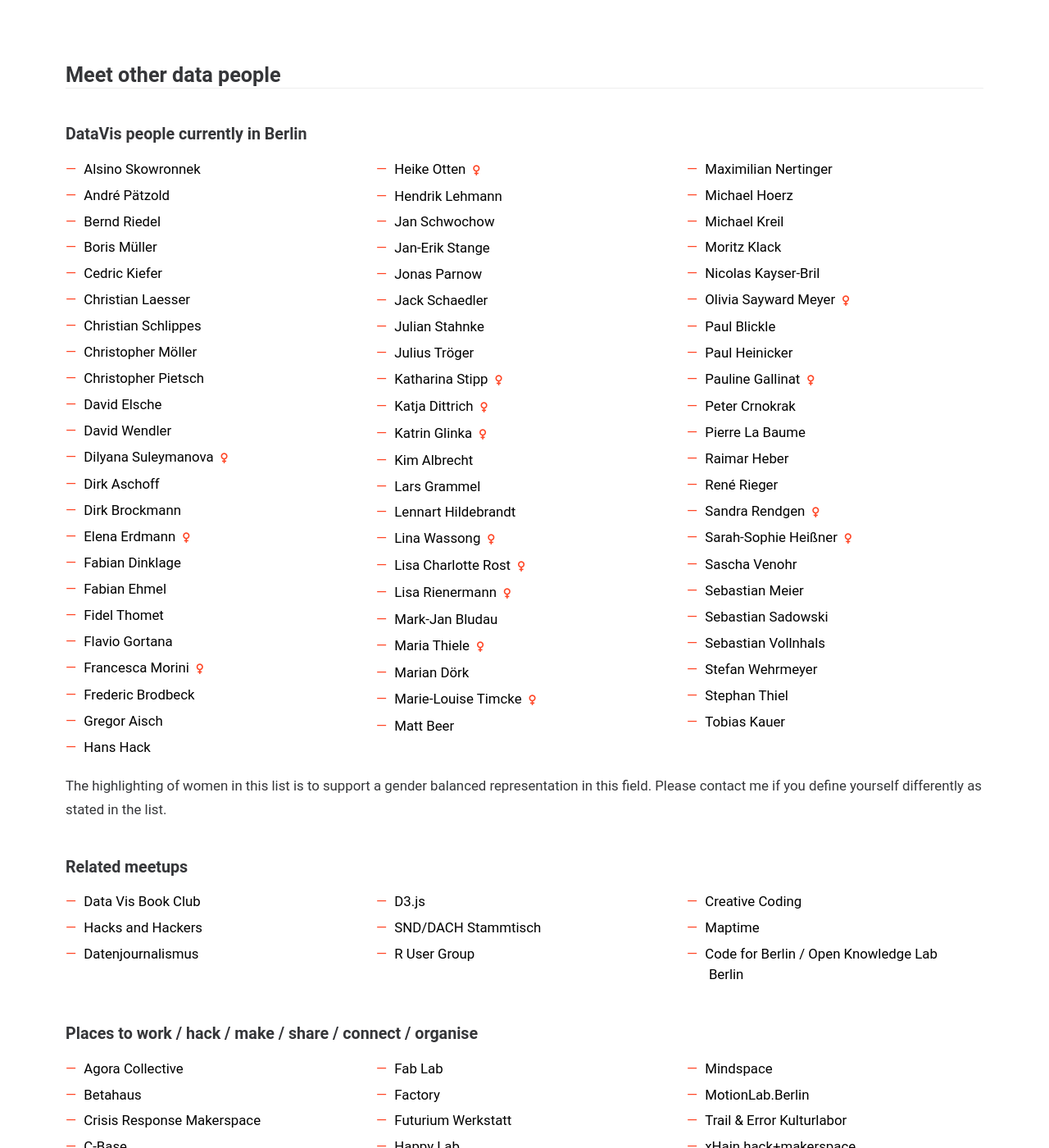
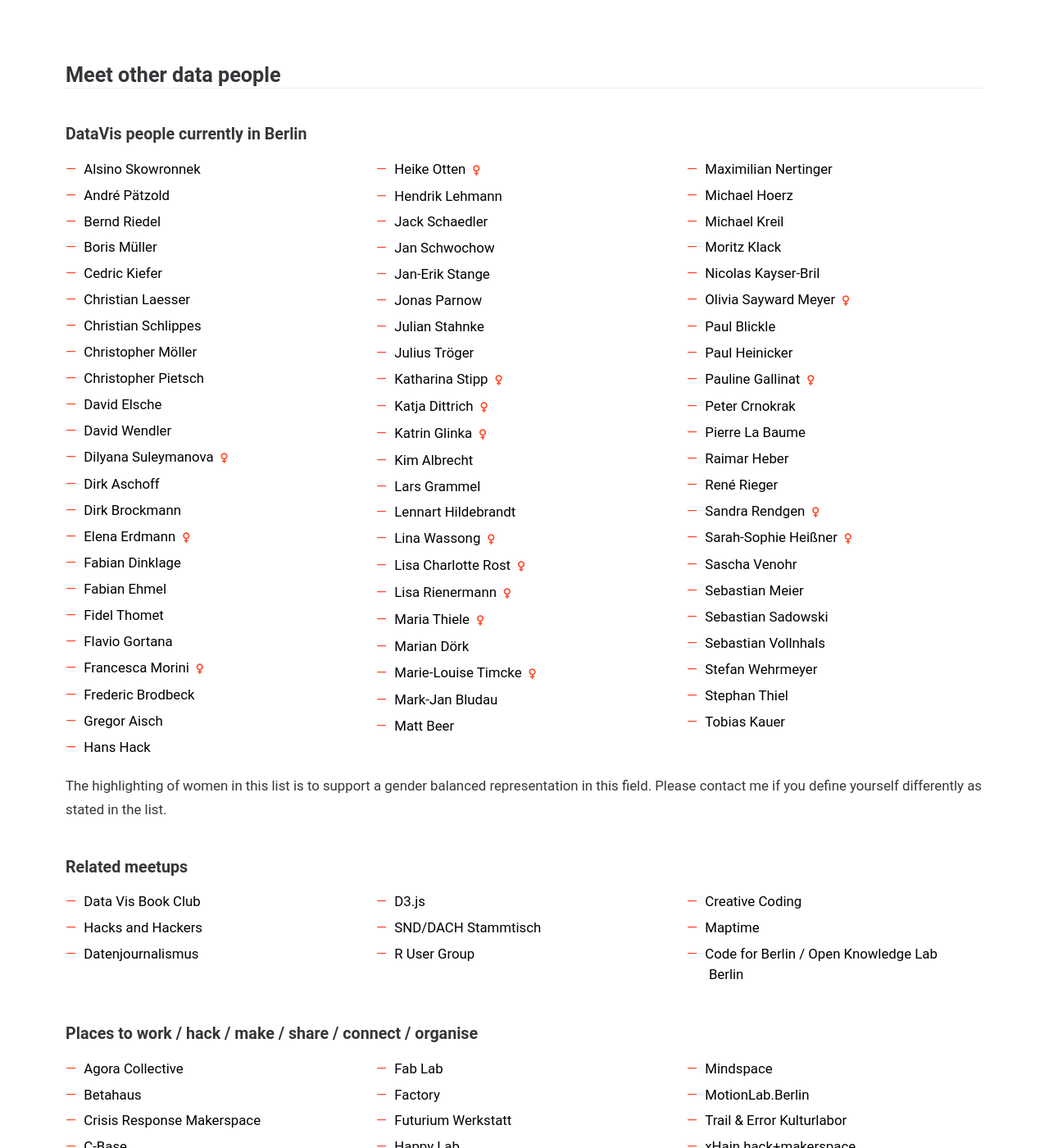
Before and after one commit to Data-Visualization-Berlin/datavis.berlin, a Jekyll site: the page built from index.html, in a window 1280 px wide and 1400 px high, scrolled down 1894 px. Shown: the whole window at 82% size. Built offline with Jekyll 4.4.1, drawn with Linux system fonts in a browser that asks for light colours; some of the changed lines change nothing that is shown.

Commit message:
Correct order

```diff
--- a/index.html
+++ b/index.html
@@ -160,10 +160,10 @@ layout: home
         <li><a href="https://twitter.com/hnshck">Hans Hack</a></li>
         <li><a href="https://twitter.com/HeikeOtten_">Heike Otten <i class="demo-icon icon-female"></i></a></li>
         <li><a href="https://twitter.com/plateauton">Hendrik Lehmann</a></li>
+        <li><a href="https://twitter.com/JackSchaedler">Jack Schaedler</a></li>
         <li><a href="http://www.schwochow.de">Jan Schwochow</a></li>
         <li><a href="https://twitter.com/HerrStange">Jan-Erik Stange</a></li>
         <li><a href="https://twitter.com/zeto">Jonas Parnow</a></li>
-        <li><a href="https://twitter.com/JackSchaedler">Jack Schaedler</a></li>
         <li><a href="https://twitter.com/julians">Julian Stahnke</a></li>
         <li><a href="https://twitter.com/juliustroeger">Julius Tröger</a></li>
         <li><a href="https://visualdriven.by/">Katharina Stipp <i class="demo-icon icon-female"></i></a></li>
@@ -175,10 +175,10 @@ layout: home
         <li><a href="https://twitter.com/wassonglina">Lina Wassong <i class="demo-icon icon-female"></i></a></li>
         <li><a href="https://twitter.com/lisacrost">Lisa Charlotte Rost <i class="demo-icon icon-female"></i></a></li>
         <li><a href="https://twitter.com/lisarienermann">Lisa Rienermann <i class="demo-icon icon-female"></i></a></li>
-        <li><a href="https://twitter.com/markiaaan">Mark-Jan Bludau</a></li>
         <li><a href="https://visual-kama.de/">Maria Thiele <i class="demo-icon icon-female"></i></a></li>
         <li><a href="https://twitter.com/nrchtct">Marian Dörk</a></li>
         <li><a href="https://twitter.com/datentaeterin">Marie-Louise Timcke <i class="demo-icon icon-female"></i></a></li>
+        <li><a href="https://twitter.com/markiaaan">Mark-Jan Bludau</a></li>
         <li><a href="https://climateanalytics.org/about-us/team/matt-beer/">Matt Beer</a></li>
         <li><a href="https://twitter.com/studio_inca">Maximilian Nertinger</a></li>
         <li><a href="https://twitter.com/data_meining">Michael Hoerz</a></li>
```
